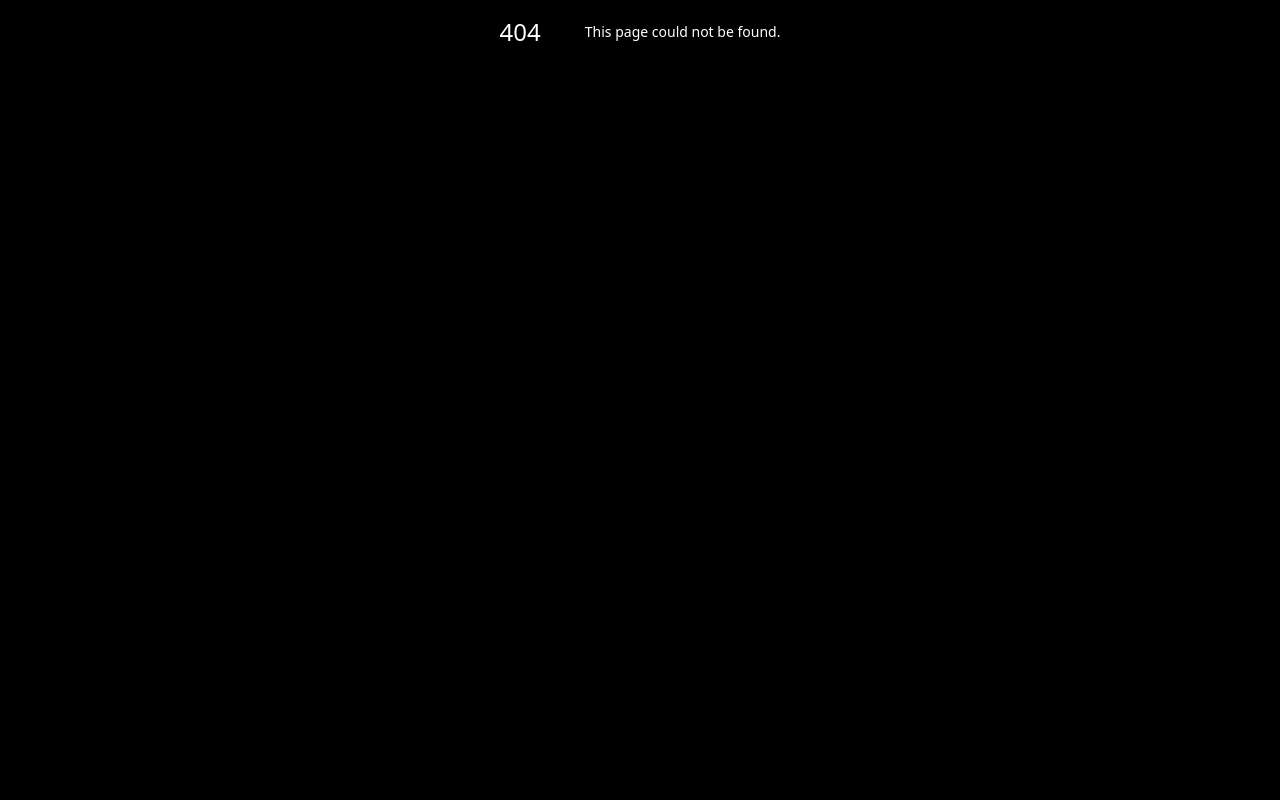
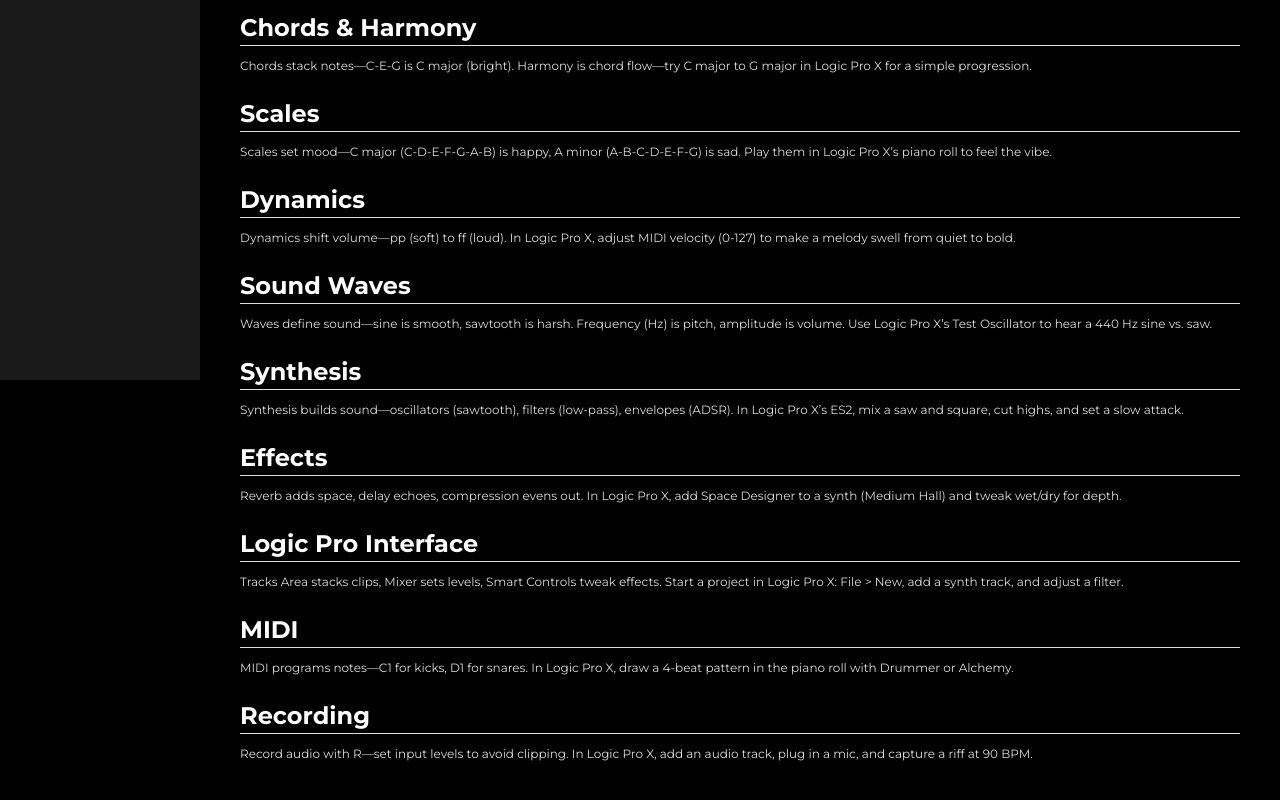
Before and after one commit to Designrpros/Melodex, a Next.js app: page /index-page in a window 1280 px wide. Before the commit this address had no page. Shown: the part 420-1220 px from the top of the page. Before the commit the page ends 851 px from the top, so only its background shows below. Built offline with nearby package versions, Linux system fonts and the light colour scheme.

Commit message:
secound commit

```diff
--- a/src/app/index/Sidebar.tsx
+++ b/src/app/index-page/Sidebar.tsx
@@ -66,7 +66,7 @@
   toggleSidebar: () => void;
 }
 
-export default function Sidebar({ isOpen, toggleSidebar }: SidebarProps) {
+const Sidebar: React.FC<SidebarProps> = ({ isOpen, toggleSidebar }) => {
   return (
     <SidebarContainer isOpen={isOpen}>
       <SidebarHeader>
@@ -87,4 +87,6 @@
       <SidebarLink href="#recording">Recording</SidebarLink>
     </SidebarContainer>
   );
-}
+};
+
+export default Sidebar;
--- a/src/app/index/page.tsx
+++ b/src/app/index-page/page.tsx
@@ -143,7 +143,7 @@
           <Section id="interface">
             <SectionTitle>Logic Pro Interface</SectionTitle>
             <SectionText>
-              Tracks Area stacks clips, Mixer sets levels, Smart Controls tweak effects. Start a project in Logic Pro X: File, add a synth track, and adjust a filter.
+              Tracks Area stacks clips, Mixer sets levels, Smart Controls tweak effects. Start a project in Logic Pro X: File &gt; New, add a synth track, and adjust a filter.
             </SectionText>
           </Section>
 
--- a/src/components/Toolbar.tsx
+++ b/src/components/Toolbar.tsx
@@ -47,7 +47,7 @@
         <Link href="/logic-pro">
           <NavLink>Logic Pro</NavLink>
         </Link>
-        <Link href="/index">
+        <Link href="/index-page">
           <NavLink>Index</NavLink>
         </Link>
       </NavLinks>
```
